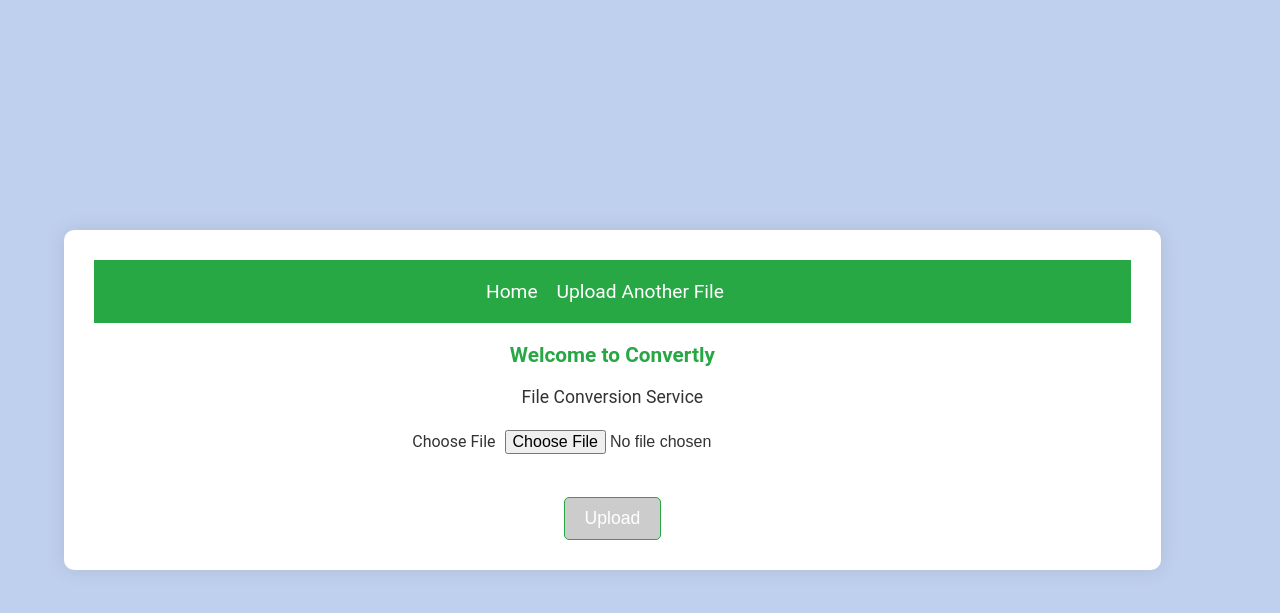
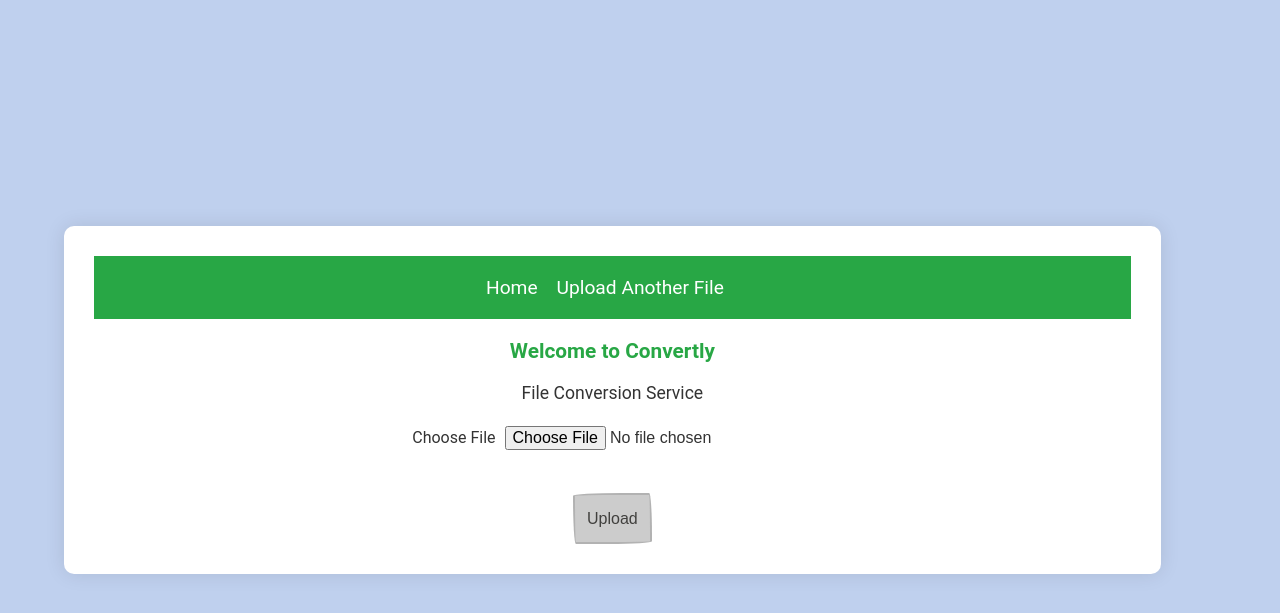
Before and after one commit to alex-504/convertly, a Flask app: page / in a window 1280 px wide. Shown: the top 613 px of the page. Run offline with Flask 3, Linux system fonts and the light colour scheme; style sheets or scripts are compiled from the project's sources.

Commit message:
fixed buttons

```diff
--- a/static/scss/styles.scss
+++ b/static/scss/styles.scss
@@ -34,6 +34,7 @@
 p {
   font-size: 1.1rem;
 }
+
 
 input[type="file"] {
   margin-bottom: 20px;
@@ -205,3 +206,59 @@
 .button-55:focus {
   box-shadow: rgba(0, 0, 0, .3) 2px 8px 4px -6px;
 }
+
+
+/* Style for the "Upload" button using .button-55 */
+.button-55 {
+  align-self: center;
+  background-color: #b3dcb4;
+  background-image: none;
+  background-position: 0 90%;
+  background-repeat: repeat no-repeat;
+  background-size: 4px 3px;
+  border-radius: 15px 225px 255px 15px 15px 255px 225px 15px;
+  border-style: solid;
+  border-width: 2px;
+  box-shadow: rgba(0, 0, 0, .2) 15px 28px 25px -18px;
+  box-sizing: border-box;
+  color: #41403e;
+  cursor: pointer;
+  display: inline-block;
+  font-family: Neucha, sans-serif;
+  font-size: 1rem;
+  line-height: 23px;
+  outline: none;
+  padding: .75rem;
+  text-decoration: none;
+  transition: all 235ms ease-in-out;
+  border-bottom-left-radius: 15px 255px;
+  border-bottom-right-radius: 225px 15px;
+  border-top-left-radius: 255px 15px;
+  border-top-right-radius: 15px 225px;
+  user-select: none;
+  -webkit-user-select: none;
+  touch-action: manipulation;
+}
+
+.button-55:hover {
+  box-shadow: rgba(0, 0, 0, .3) 2px 8px 8px -5px;
+  transform: translate3d(0, 2px, 0);
+}
+
+/* Disabled state */
+.button-55:disabled,
+.button-55.disabled-button {
+  background-color: #ccc;
+  cursor: not-allowed;
+  box-shadow: none;
+}
+
+.button-55:enabled:hover {
+  background-color: #8bdf97; /* Slightly lighter green when hovered */
+}
+
+/* Active button state (enabled) */
+.button-55.active-button {
+  background-color: #b3dcb4;
+  cursor: pointer;
+}
--- a/templates/index.html
+++ b/templates/index.html
@@ -21,7 +21,7 @@
             <label for="file-upload">Choose File</label>
             <input id="file-upload" type="file" name="file">
             <p id="file-name" style="margin-top: 10px;"></p>
-            <input id="submit-button" type="submit" value="Upload" disabled class="disabled-button">
+            <button id="submit-button" class="button-55 disabled-button" disabled>Upload</button>
         </form>
 
         <!-- Loader container -->
@@ -40,7 +40,6 @@
 
     submitButton.disabled = true;
 
-    // Event listener for file upload
     fileUpload.addEventListener('change', function(event) {
         const fileName = event.target.files[0]?.name;
         document.getElementById('file-name').innerText = fileName ? `Selected file: ${fileName}` : '';
@@ -56,7 +55,7 @@
         document.querySelector('.loader-container').style.display = 'block'; // Show loader
 
         let progress = 0;
-        let totalTime = 9000; // Adjust total time for progress bar
+        let totalTime = 2000; // Adjust total time for progress bar
         let interval = 30; // Update interval for the progress bar
 
         const loading = setInterval(function() {
```
